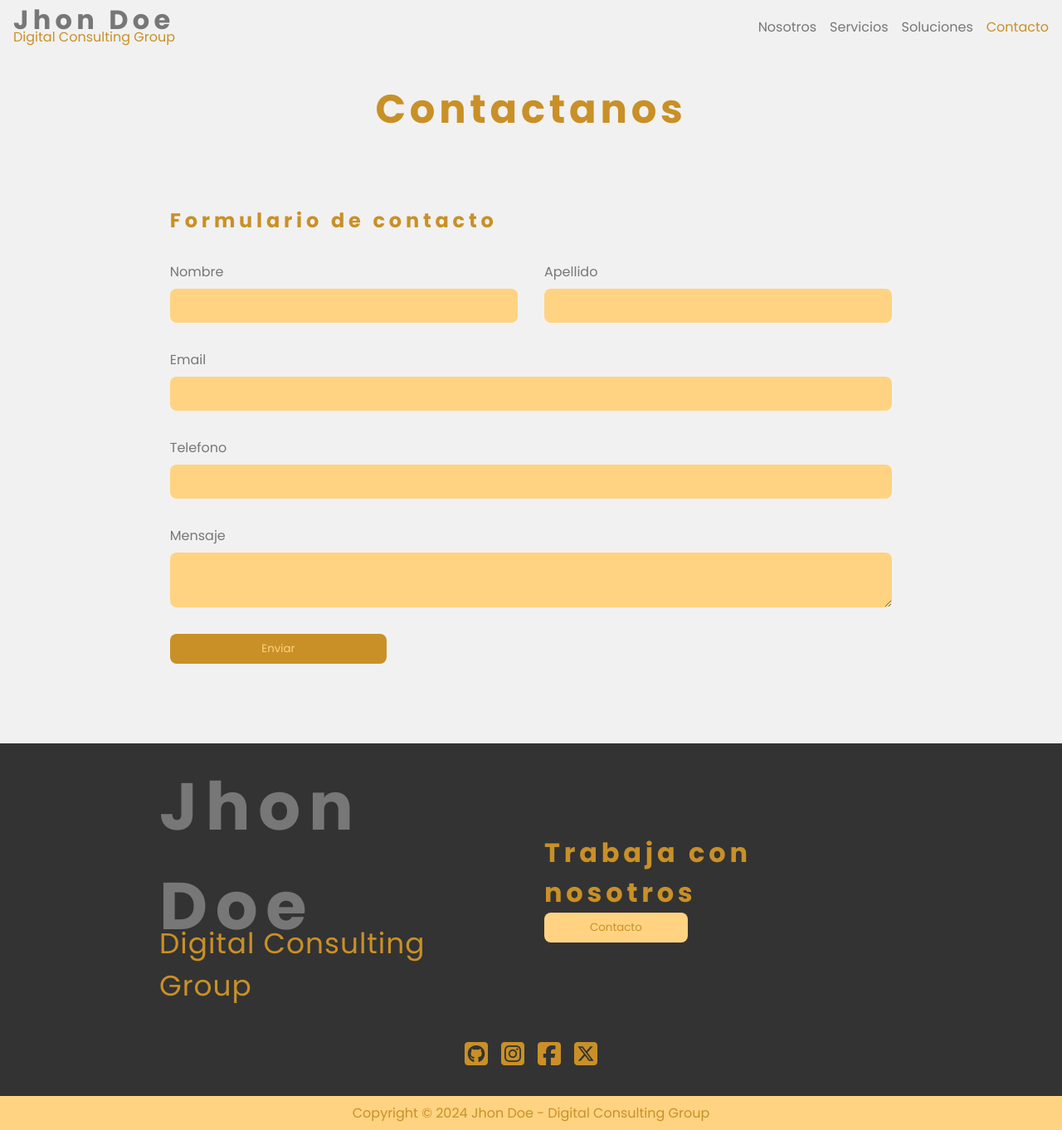
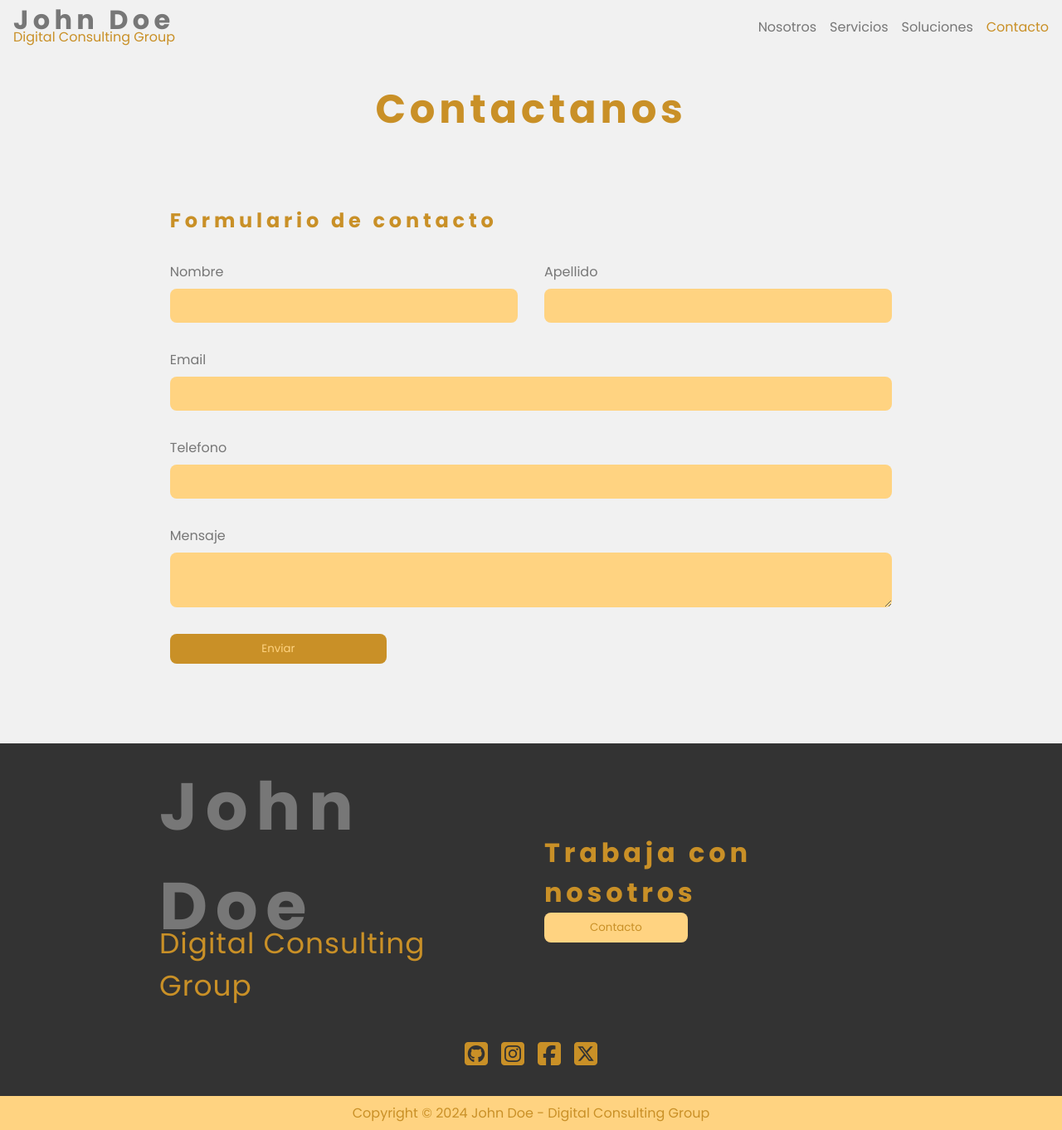
Before and after one commit to LukeLabruna/contact-page, a React (Vite) app: page /contact in a window 1280 px wide. Shown: the whole page at 83% size. Built offline with nearby package versions, Linux system fonts and the light colour scheme.

Commit message:
Updated app

```diff
--- a/index.html
+++ b/index.html
@@ -3,7 +3,7 @@
   <head>
     <meta charset="UTF-8" />
     <meta name="viewport" content="width=device-width, initial-scale=1.0" />
-    <title></title>
+    <title>John Doe - Digital Consulting Group</title>
   </head>
   <body>
     <div id="root"></div>
--- a/src/components/Footer/Footer.jsx
+++ b/src/components/Footer/Footer.jsx
@@ -6,7 +6,7 @@ const Footer = () => {
     <footer>
       <div className="footer-logo-contact">
         <Link className="footer-logo" to={"/"}>
-          <h2>Jhon Doe</h2>
+          <h2>John Doe</h2>
           <p>Digital Consulting Group</p>
         </Link>
         <div className="footer-contact">
@@ -21,7 +21,7 @@ const Footer = () => {
         <a><i className="fa-brands fa-square-x-twitter"></i></a>
       </div>
       <div className="footer-copyrigth">
-        <p>Copyright © 2024 Jhon Doe - Digital Consulting Group</p>
+        <p>Copyright © 2024 John Doe - Digital Consulting Group</p>
       </div>
     </footer>
   )
--- a/src/components/NavBar/NavBar.jsx
+++ b/src/components/NavBar/NavBar.jsx
@@ -62,7 +62,7 @@ const NavBar = () => {
   return (
     <header className={`navBar ${scrolled ? 'scrolled' : ''}`}>
         <Link className="navBar-logo" to={"/"}>
-            <h1>Jhon Doe</h1>
+            <h1>John Doe</h1>
             <p>Digital Consulting Group</p>
         </Link>
         <button className='navBar-menu-button' onClick={handleOnClickMenu}><i className="fa-solid fa-bars"></i></button>
--- a/src/pages/Contact/Contact.jsx
+++ b/src/pages/Contact/Contact.jsx
@@ -81,7 +81,7 @@ const Contact = () => {
         subject: "Informacion para contacto",
         text: "Email enviado desde la web",
         html: `<div style="width: 50vw; margin: 0 auto; background-color: #ffd381; padding: 20px; text-align: center;">
-        <h1 style="color: #777;">Jhon Doe</h1>
+        <h1 style="color: #777;">John Doe</h1>
         <p style="color: #c99027;">Digital Consulting Group</p>
         <br>
         <h2 style="color: #777;">Hola ${formData.first_name} ${formData.last_name}!</h2>
--- a/src/pages/Home/Home.jsx
+++ b/src/pages/Home/Home.jsx
@@ -10,7 +10,7 @@ const Home = () => {
                     <p>Y POTENCIA TU FUTURO</p>
                 </div>
                 <div className='home-logo'>
-                    <h1>Jhon Doe</h1>
+                    <h1>John Doe</h1>
                     <p>Digital Consulting Group</p>
                 </div>
                 <div className='home-logo-bar'></div>
```
